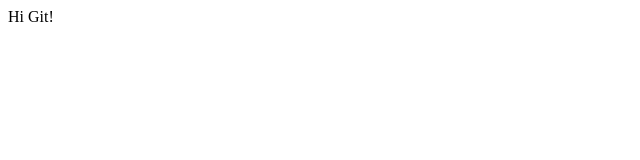
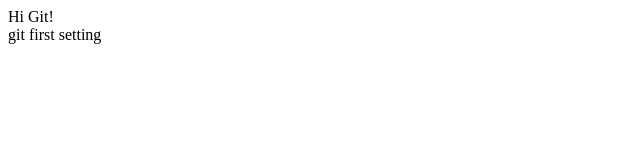
Before and after one commit to kabinny/test_repo, a plain HTML site: page index.html in a window 1280 px wide. Shown: the full height of the page, 0-640 px from the left. Drawn offline with Linux system fonts and the light colour scheme.

Commit message:
git setting

```diff
--- a/index.html
+++ b/index.html
@@ -8,5 +8,6 @@
 </head>
 <body>
   <div>Hi Git!</div>
+  git first setting
 </body>
 </html>
```
